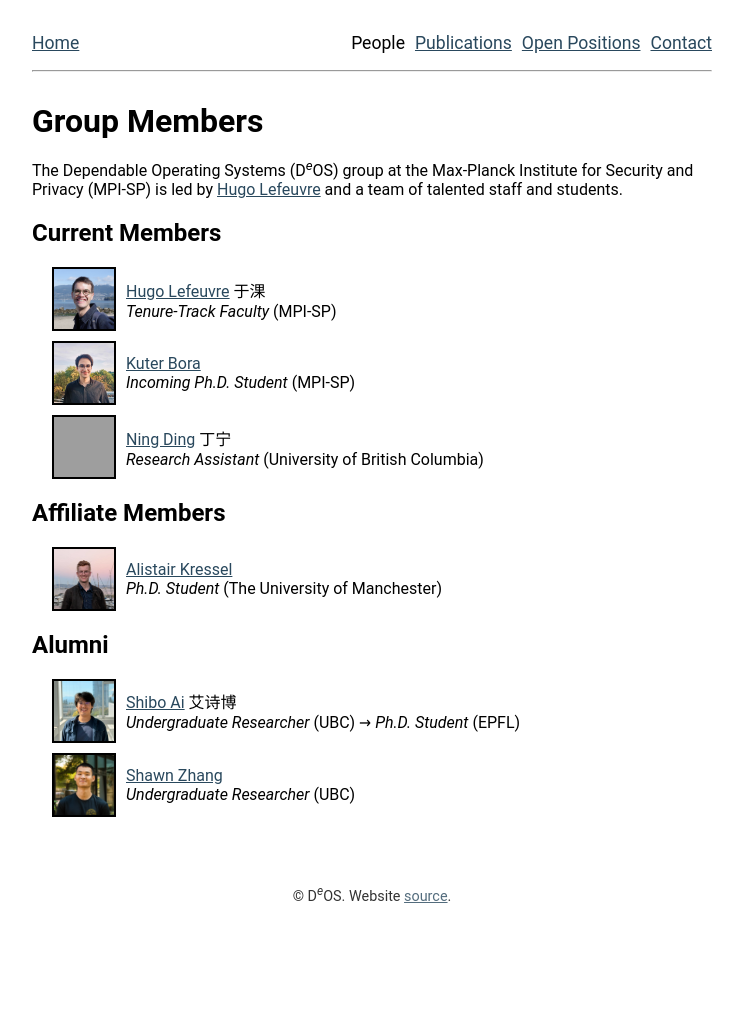
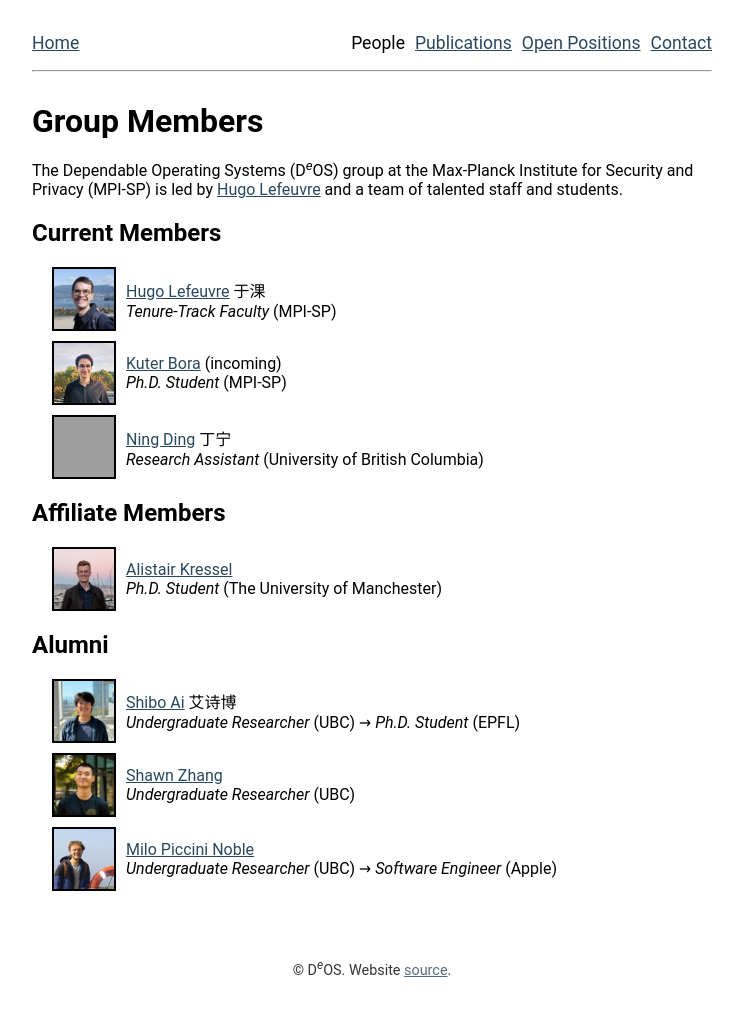
Before and after one commit to mpi-sp-deos/mpi-sp-deos.github.io, a Jekyll site: the page built from people.md, in a window 1280 px wide. Shown: the whole page, without its empty margins (268-1011 px from the left). Built offline with Jekyll 4.4.1, drawn with Linux system fonts in a browser that asks for light colours; before the commit the page ends 937 px from its top, so only the background shows below that; grey boxes are pictures that could not be loaded.

Commit message:
Add Milo
Signed-off-by: Hugo Lefeuvre <hugo.lefeuvre@mpi-sp.org>

```diff
--- a/_data/people.yml
+++ b/_data/people.yml
@@ -11,10 +11,11 @@ current:
   picture: hugo-lefeuvre.jpg
   link: https://owl.eu.com
 - name: Kuter Bora
-  role: Incoming Ph.D. Student
+  role: Ph.D. Student
   affiliation: MPI-SP
   picture: kuter-bora.webp
   link: https://kuterbora.github.io/
+  incoming: true
 - name: Ning Ding
   othername: 丁宁
   role: Research Assistant
@@ -43,3 +44,10 @@ alumni:
   affiliation: UBC
   picture: shawn-zhang.webp
   link: https://shao-chen-zhang.github.io/
+- name: Milo Piccini Noble
+  role: Undergraduate Researcher
+  affiliation: UBC
+  new-role: Software Engineer
+  new-affiliation: Apple
+  picture: milo-piccini-noble.jpeg
+  link: https://www.linkedin.com/in/milo-p-77754a332
```
Also changed, not shown: index.md (+2 -1 lines), people.md (+1 -0 lines), assets/img/people/milo-piccini-noble.jpeg (added).
